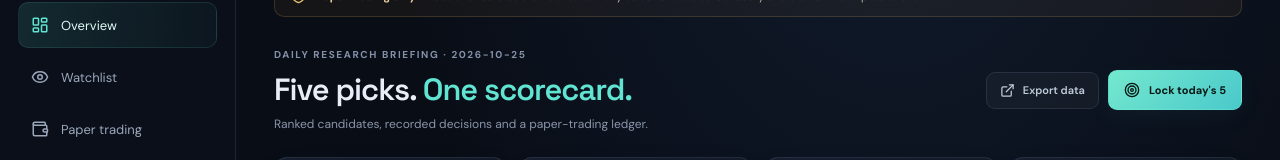
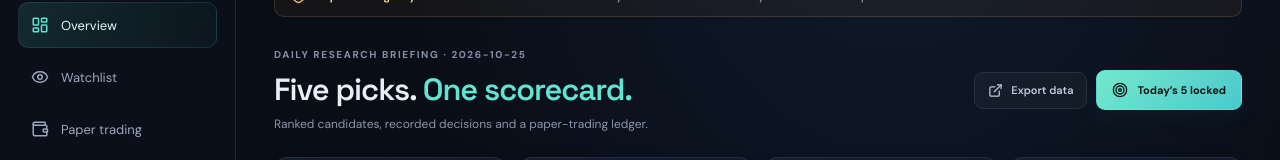
Before and after one commit to nicomonlineza-alt/Stocktrends, a React (Vite) app: page / in a window 1280 px wide. Shown: the part 152-312 px from the top of the page. Built offline with nearby package versions, Linux system fonts and the light colour scheme.

Commit message:
Clarify locked daily selection state in dashboard

```diff
--- a/src/App.jsx
+++ b/src/App.jsx
@@ -178,7 +178,7 @@ export default function App() {
       <div className="notice-bar"><ShieldCheck size={17} /><span><strong>Paper trading only.</strong> Prices and features are illustrative. Daily selections are saved locally and are not live AI predictions.</span></div>
       {notice && <div className="toast" role="status">{notice}<button onClick={() => setNotice('')} aria-label="Dismiss notification"><X size={16} /></button></div>}
 
-      <section className="welcome-row"><div><div className="eyebrow">DAILY RESEARCH BRIEFING · {todayKey()}</div><h2>Five picks. <span>One scorecard.</span></h2><p>Ranked candidates, recorded decisions and a paper-trading ledger.</p></div><div className="welcome-actions"><button className="secondary-button" onClick={exportData}><ExternalLink size={15} /> Export data</button><button className="primary-button" onClick={createTodayPicks}><Target size={16} /> Lock today's 5</button></div></section>
+      <section className="welcome-row"><div><div className="eyebrow">DAILY RESEARCH BRIEFING · {todayKey()}</div><h2>Five picks. <span>One scorecard.</span></h2><p>Ranked candidates, recorded decisions and a paper-trading ledger.</p></div><div className="welcome-actions"><button className="secondary-button" onClick={exportData}><ExternalLink size={15} /> Export data</button><button className="primary-button" onClick={createTodayPicks} disabled={Boolean(currentSnapshot)}><Target size={16} /> {currentSnapshot ? "Today’s 5 locked" : "Lock today’s 5"}</button></div></section>
 
       <section className="stats-grid">
         <StatCard label="Paper portfolio" value={money(portfolioValue)} detail={`Starting cash: ${money(STARTING_CASH)}`} icon={<Wallet size={18} />} />
```
